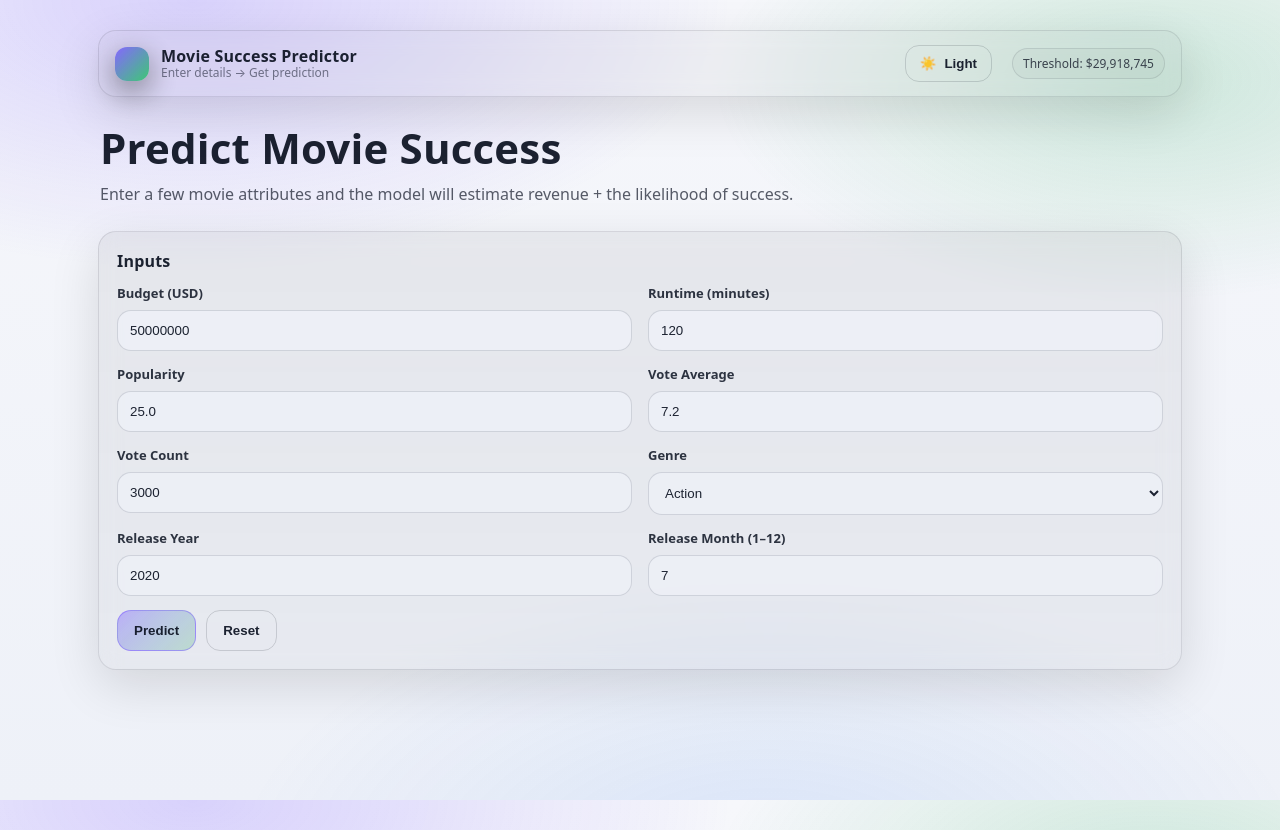
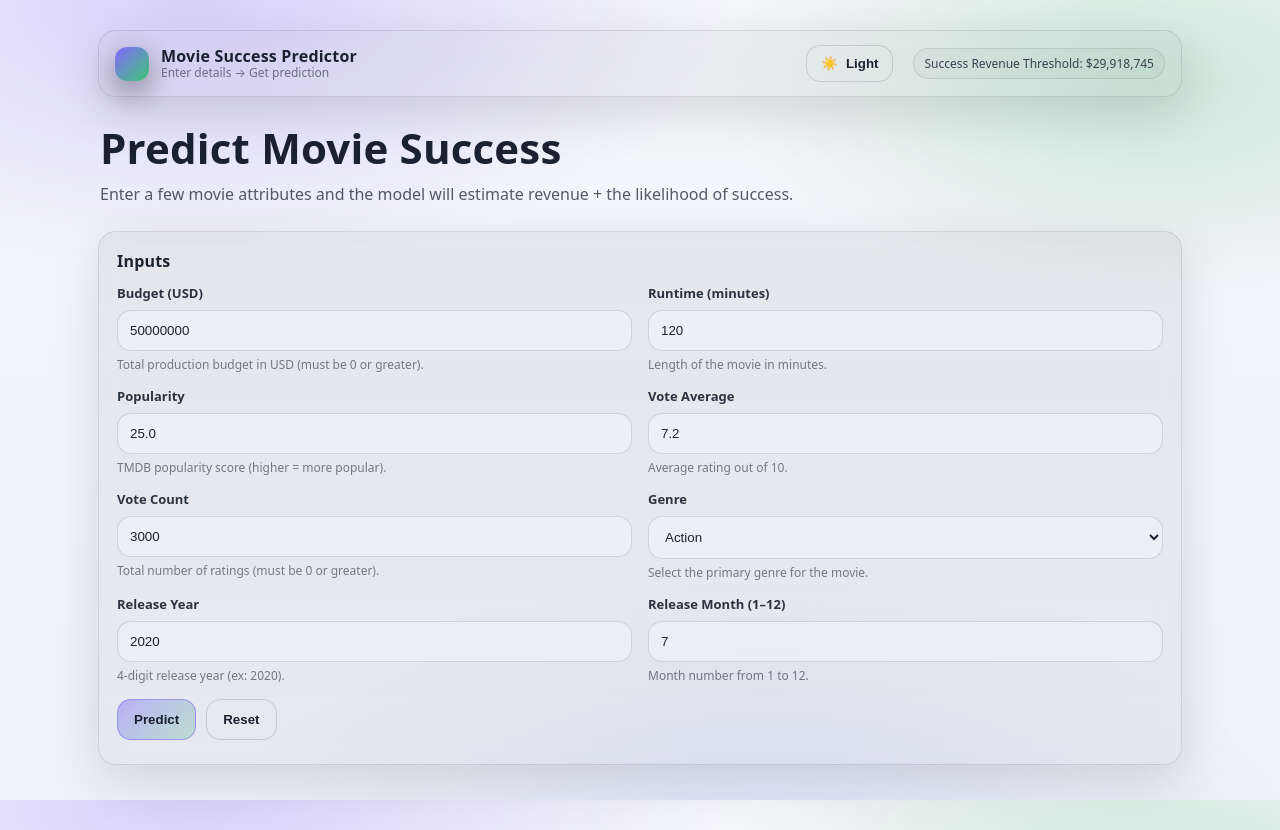
Before and after one commit to aslawant/project_and_portfolio_4, a Flask app: page / in a window 1280 px wide. Run offline with Flask 3, Linux system fonts and the light colour scheme; parts of the project's set-up code (start-up, migrations or seed data) failed here and were passed over.

Commit message:
updated main page text for user clarity

```diff
--- a/app.py
+++ b/app.py
@@ -37,6 +37,17 @@ DEFAULT_VALUES = {
     "Release_Year": 2020,
     "Release_Month": 7,
     "Genres": "Action",
+}
+
+FIELD_HELP = {
+    "Budget": "Total production budget in USD (must be 0 or greater).",
+    "Runtime": "Length of the movie in minutes.",
+    "Popularity": "TMDB popularity score (higher = more popular).",
+    "Vote_Average": "Average rating out of 10.",
+    "Vote_Count": "Total number of ratings (must be 0 or greater).",
+    "Release_Year": "4-digit release year (ex: 2020).",
+    "Release_Month": "Month number from 1 to 12.",
+    "Genres": "Select the primary genre for the movie.",
 }
 
 app = Flask(__name__)
@@ -265,13 +276,13 @@ def build_feature_row(values: dict) -> pd.DataFrame:
     genre = str(values["Genres"]).strip()
 
     if rel_month < 1 or rel_month > 12:
-        raise ValueError("Release_Month must be between 1 and 12.")
+        raise ValueError("Release Month must be between 1 and 12.")
     if budget < 0 or runtime < 0 or popularity < 0 or vote_cnt < 0:
-        raise ValueError("Budget, Runtime, Popularity, and Vote_Count must be non-negative.")
+        raise ValueError("Budget, Runtime, Popularity, and Vote Count must be 0 or greater.")
     if vote_avg < 0 or vote_avg > 10:
-        raise ValueError("Vote_Average must be between 0 and 10.")
+        raise ValueError("Vote Average must be between 0 and 10.")
     if not genre:
-        raise ValueError("Genres is required.")
+        raise ValueError("Genre is required.")
 
     rel_quarter = month_to_quarter(rel_month)
 
@@ -304,6 +315,11 @@ def df_row_to_display_dict(df_row: pd.DataFrame) -> dict:
 
 
 def common_context(values, result, error, engineered):
+    threshold_tooltip = (
+        "Success Revenue Threshold = the minimum predicted revenue needed to label a movie as “Success”. "
+        "This value is calculated from the dataset (median revenue)."
+    )
+
     return dict(
         genres=GENRE_LIST,
         values=values,
@@ -311,6 +327,8 @@ def common_context(values, result, error, engineered):
         error=error,
         engineered=engineered,
         threshold_fmt=THRESHOLD_FMT,
+        threshold_tooltip=threshold_tooltip,
+        field_help=FIELD_HELP,
         log_rmse=LOG_RMSE,
         model_name=MODEL_NAME,
         dataset_name=DATASET_NAME,
@@ -321,13 +339,14 @@ def common_context(values, result, error, engineered):
 
 
 @app.route("/", methods=["GET"])
+def index():
+    values = session.get("values", DEFAULT_VALUES)
+    error = session.pop("error", None)
 
-def index():
     session.pop("result", None)
     session.pop("engineered", None)
-    session.pop("values", None)
-    session.pop("error", None)
-    return render_template("index.html", **common_context(DEFAULT_VALUES, None, None, None))
+
+    return render_template("index.html", **common_context(values, None, error, None))
 
 
 @app.route("/predict", methods=["POST"])
@@ -367,31 +386,29 @@ def predict():
 
     except Exception as e:
         session["values"] = values
-        session["result"] = None
-        session["engineered"] = None
         session["error"] = str(e)
-        return redirect(url_for("results"))
+        return redirect(url_for("index"))
 
 
 @app.route("/results", methods=["GET"])
 def results():
+    result = session.get("result", None)
+    if result is None:
+        return redirect(url_for("index"))
+
     values = session.get("values", DEFAULT_VALUES)
-    result = session.get("result", None)
-    error = session.get("error", None)
     engineered = session.get("engineered", None)
 
-    return render_template("results.html", **common_context(values, result, error, engineered))
+    return render_template("results.html", **common_context(values, result, None, engineered))
 
 
 @app.route("/analytics", methods=["GET"])
 def analytics():
-
     if session.get("result") is None:
         return redirect(url_for("index"))
 
     values = session.get("values", DEFAULT_VALUES)
     result = session.get("result", None)
-    error = session.get("error", None)
     engineered = session.get("engineered", None)
 
     pred_revenue = float(str(result["revenue_fmt"]).replace(",", "")) if result else 0.0
@@ -400,7 +417,6 @@ def analytics():
     forecast = [pred_revenue * (m / 12.0) for m in months]
 
     budgets = [100_000_000, 200_000_000, 300_000_000, 400_000_000, 500_000_000]
-
     impact_revenue = [b * 2.0 for b in budgets]
 
     top_genres = ["Action", "Adventure", "Comedy", "Drama", "Thriller"]
@@ -410,7 +426,7 @@ def analytics():
 
     dashboard = {
         "months": months,
-        "forecast": [round(v / 1_000_000, 1) for v in forecast],  # in $M
+        "forecast": [round(v / 1_000_000, 1) for v in forecast],
         "budgets_m": [int(b / 1_000_000) for b in budgets],
         "impact_revenue_m": [round(v / 1_000_000, 0) for v in impact_revenue],
         "top_genres": top_genres,
@@ -418,7 +434,7 @@ def analytics():
         "genre_revs_m": [round(v / 1_000_000, 0) for v in genre_revs],
     }
 
-    ctx = common_context(values, result, error, engineered)
+    ctx = common_context(values, result, None, engineered)
     ctx["dashboard"] = dashboard
 
     return render_template("analytics.html", **ctx)
--- a/static/styles.css
+++ b/static/styles.css
@@ -1,3 +1,5 @@
+/* static/styles.css */
+
 :root{
   --bg0: #07090f;
   --bg1: #0b1020;
@@ -575,3 +577,82 @@ a{ color: inherit; }
   .bar-pct{ text-align: left; }
   .brand{ min-width: auto; }
 }
+
+/* Helper text under inputs */
+.help{
+  margin-top: 6px;
+  font-size: 12px;
+  line-height: 1.35;
+  color: var(--muted2);
+}
+
+/* Tooltip */
+.has-tooltip{
+  position: relative;
+  cursor: help;
+  outline: none;
+}
+
+.has-tooltip::after{
+  content: attr(data-tooltip);
+  position: absolute;
+  right: 0;
+  top: calc(100% + 10px);
+  width: min(360px, 80vw);
+  padding: 10px 12px;
+  border-radius: 14px;
+  border: 1px solid var(--border);
+  background: color-mix(in srgb, var(--bg1) 92%, transparent);
+  color: var(--text);
+  box-shadow: var(--shadow);
+  opacity: 0;
+  transform: translateY(-4px);
+  pointer-events: none;
+  transition: opacity 0.15s ease, transform 0.15s ease;
+  z-index: 50;
+  font-size: 12px;
+  line-height: 1.4;
+}
+
+.has-tooltip:hover::after,
+.has-tooltip:focus::after{
+  opacity: 1;
+  transform: translateY(0);
+}
+
+@media (max-width: 760px){
+  .has-tooltip::after{
+    left: 0;
+    right: auto;
+  }
+}
+
+/* Loading spinner on Predict button */
+.btn .spinner{
+  display: none;
+  width: 14px;
+  height: 14px;
+  border-radius: 999px;
+  border: 2px solid color-mix(in srgb, var(--text) 35%, transparent);
+  border-top-color: color-mix(in srgb, var(--text) 90%, transparent);
+  margin-left: 10px;
+  animation: spin 0.8s linear infinite;
+}
+
+.btn.loading .spinner{
+  display: inline-block;
+}
+
+.btn.loading{
+  opacity: 0.9;
+  cursor: progress;
+}
+
+.btn:disabled{
+  opacity: 0.75;
+  cursor: not-allowed;
+}
+
+@keyframes spin{
+  to { transform: rotate(360deg); }
+}
--- a/templates/index.html
+++ b/templates/index.html
@@ -21,7 +21,10 @@
         <button class="btn ghost theme-toggle" type="button" id="themeToggle" aria-label="Toggle theme">
           🌙 <span class="theme-text">Dark</span>
         </button>
-        <span class="hint">Threshold: ${{ threshold_fmt }}</span>
+
+        <span class="hint has-tooltip" tabindex="0" data-tooltip="{{ threshold_tooltip }}">
+          Success Revenue Threshold: ${{ threshold_fmt }}
+        </span>
       </div>
     </div>
 
@@ -35,34 +38,46 @@
     </header>
 
     <main class="main">
+      {% if error %}
+        <section class="card error">
+          <h2 class="card-title">Fix this and try again</h2>
+          <p>{{ error }}</p>
+        </section>
+      {% endif %}
+
       <section class="card">
         <h2 class="card-title">Inputs</h2>
 
-        <form method="POST" action="/predict" class="form">
+        <form method="POST" action="/predict" class="form" id="predictForm">
           <div class="grid">
             <div class="field">
               <label>Budget (USD)</label>
               <input name="Budget" type="number" step="1" min="0" value="{{ values.get('Budget', 50000000) }}" required />
+              <div class="help">{{ field_help["Budget"] }}</div>
             </div>
 
             <div class="field">
               <label>Runtime (minutes)</label>
               <input name="Runtime" type="number" step="1" min="0" value="{{ values.get('Runtime', 120) }}" required />
+              <div class="help">{{ field_help["Runtime"] }}</div>
             </div>
 
             <div class="field">
               <label>Popularity</label>
               <input name="Popularity" type="number" step="0.000001" min="0" value="{{ values.get('Popularity', 25.0) }}" required />
+              <div class="help">{{ field_help["Popularity"] }}</div>
             </div>
 
             <div class="field">
               <label>Vote Average</label>
               <input name="Vote_Average" type="number" step="0.01" min="0" max="10" value="{{ values.get('Vote_Average', 7.2) }}" required />
+              <div class="help">{{ field_help["Vote_Average"] }}</div>
             </div>
 
             <div class="field">
               <label>Vote Count</label>
               <input name="Vote_Count" type="number" step="1" min="0" value="{{ values.get('Vote_Count', 3000) }}" required />
+              <div class="help">{{ field_help["Vote_Count"] }}</div>
             </div>
 
             <div class="field">
@@ -72,23 +87,32 @@
                   <option value="{{ g }}" {% if values.get('Genres','Action') == g %}selected{% endif %}>{{ g }}</option>
                 {% endfor %}
               </select>
+              <div class="help">{{ field_help["Genres"] }}</div>
             </div>
 
             <div class="field">
               <label>Release Year</label>
               <input name="Release_Year" type="number" step="1" value="{{ values.get('Release_Year', 2020) }}" required />
+              <div class="help">{{ field_help["Release_Year"] }}</div>
             </div>
 
             <div class="field">
               <label>Release Month (1–12)</label>
               <input name="Release_Month" type="number" step="1" min="1" max="12" value="{{ values.get('Release_Month', 7) }}" required />
+              <div class="help">{{ field_help["Release_Month"] }}</div>
             </div>
           </div>
 
           <div class="actions">
-            <button type="submit" class="btn primary">Predict</button>
+            <button type="submit" class="btn primary" id="predictBtn">
+              <span class="btn-text">Predict</span>
+              <span class="spinner" aria-hidden="true"></span>
+            </button>
             <button type="button" class="btn ghost" onclick="window.location='/'">Reset</button>
           </div>
+
+          <p class="fine">
+          </p>
         </form>
       </section>
     </main>
@@ -121,6 +145,17 @@
           updateLabel();
         });
       }
+
+      const form = document.getElementById("predictForm");
+      const btn = document.getElementById("predictBtn");
+      if (form && btn) {
+        form.addEventListener("submit", () => {
+          if (!form.checkValidity()) return;
+          btn.disabled = true;
+          btn.classList.add("loading");
+          btn.querySelector(".btn-text").textContent = "Predicting...";
+        });
+      }
     })();
   </script>
 </body>
```
Also changed, not shown: templates/analytics.html (+7 -5 lines), templates/results.html (+5 -13 lines).
